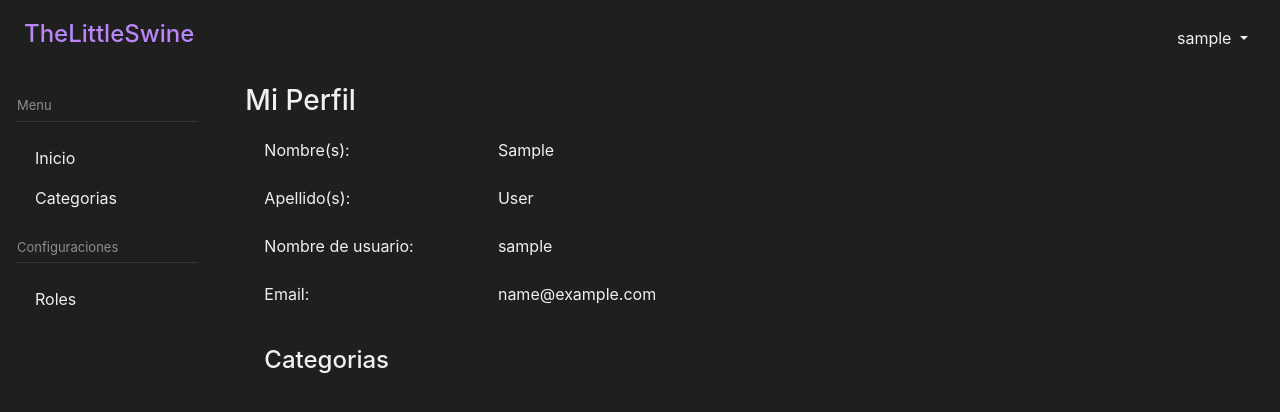
After one commit to frandepy2/CMS-IS2, a Django app: page /usuarios/mi_perfil/ in a window 1280 px wide. The commit adds this page. Shown: the top 412 px of the page. Run offline with Django 4.2, Linux system fonts and the light colour scheme; the visitor is signed in with stand-in values (Sample User, id 1); data comes from the database, SQL or seed files in the repository; lists and menus that the app fills with data are empty; some libraries are stand-ins or nearby versions.

Commit message:
Ver perfil

```diff
--- a/cmsis2/templates/base/base.html
+++ b/cmsis2/templates/base/base.html
@@ -190,6 +190,11 @@
                 color: #f0f0f0;
             }
 
+            .info-table {
+                background-color: #1f1f1f;
+                color: #f0f0f0;
+            }
+
 
 
         </style>
@@ -215,7 +220,7 @@
                             {{ user.username }}
                         </a>
                         <div class="dropdown-menu dropdown-menu-right">
-                            <a class="dropdown-item" href="#">Mi perfil</a>
+                            <a class="dropdown-item" href="{% url 'mi_perfil' %}">Mi perfil</a>
                             <a class="dropdown-item d-md-none d-block" href="#">Notificaciones</a>
                             <a class="dropdown-item" href="#">Configuraciones</a>
                             <div class="dropdown-divider"></div>
@@ -322,7 +327,7 @@
                         <!-- usuario activo -->
                         <ul class="nav flex-column list-group">
                             <li class="nav-item rounded-pill">
-                                <a class="nav-link list-group-item list-group-item-action" href="#">
+                                <a class="nav-link list-group-item list-group-item-action" href="{% url 'mi_perfil' %}">
                                     Mi perfil
                                 </a>
                             </li>
--- /dev/null
+++ b/cmsis2/templates/usuarios/mi_perfil.html
@@ -0,0 +1,43 @@
+{% extends 'base/base.html' %}
+
+{% block content %}
+    {% if user.is_authenticated %}
+        <div class="col-lg-6">
+            <table class="table table-borderless info-table">
+                <tr>
+                    <td>Nombre(s):</td>
+                    <td>{{ user.first_name }}</td>
+                </tr>
+                <tr>
+                    <td>Apellido(s):</td>
+                    <td>{{ user.last_name }}</td>
+                </tr>
+                <tr>
+                    <td>Nombre de usuario:</td>
+                    <td>{{ user.username }}</td>
+                </tr>
+                <tr>
+                    <td>Email:</td>
+                    <td>{{ user.email }}</td>
+                </tr>
+            </table>
+
+            <table class="table table-borderless info-table">
+                <thead>
+                    <tr>
+                        <th><h4>Categorias</h4></th>
+                    </tr>
+                </thead>
+                <tbody>
+                    {% for user_category in users_categories %}
+                        <tr>
+                            <td>{{ user_category.category }}</td>
+                            <td>{{ user_category.role }}</td>
+                        </tr>
+                    {% endfor %}
+                </tbody>
+            </table>
+        </div>
+    {% endif %}
+
+{% endblock %}
--- a/cmsis2/usuarios/urls.py
+++ b/cmsis2/usuarios/urls.py
@@ -6,5 +6,6 @@ urlpatterns = [
     path('',views.usuarios, name='usuarios'),
     path('manage/<int:user_id>/',views.manage_user, name='manage_user'),
     path('manage/<int:user_id>/asign/',views.asignar_rol, name='asignar_rol_usuario'),
-    path('manage/deasign/<int:role_category_id>/',views.desasignar_rol,name = 'desasignar_rol_usuario')
+    path('manage/deasign/<int:role_category_id>/',views.desasignar_rol,name = 'desasignar_rol_usuario'),
+    path('mi_perfil/', views.ver_mi_perfil, name='mi_perfil'),
 ]
--- a/cmsis2/usuarios/views.py
+++ b/cmsis2/usuarios/views.py
@@ -108,3 +108,16 @@ def desasignar_rol(request, role_category_id):
     role_category = get_object_or_404(UserCategoryRole, id=role_category_id)
     role_category.delete()
     return redirect('usuarios')
+
+
+def ver_mi_perfil(request):
+    user = request.user
+    page_title = 'Mi Perfil'
+    users_categories = UserCategoryRole.objects.filter(user=user, category__isnull=False)
+
+    return render(request, 'usuarios/mi_perfil.html',
+                  {
+                      'user': user,
+                      'page_title': page_title,
+                      'users_categories': users_categories
+                  })
```
